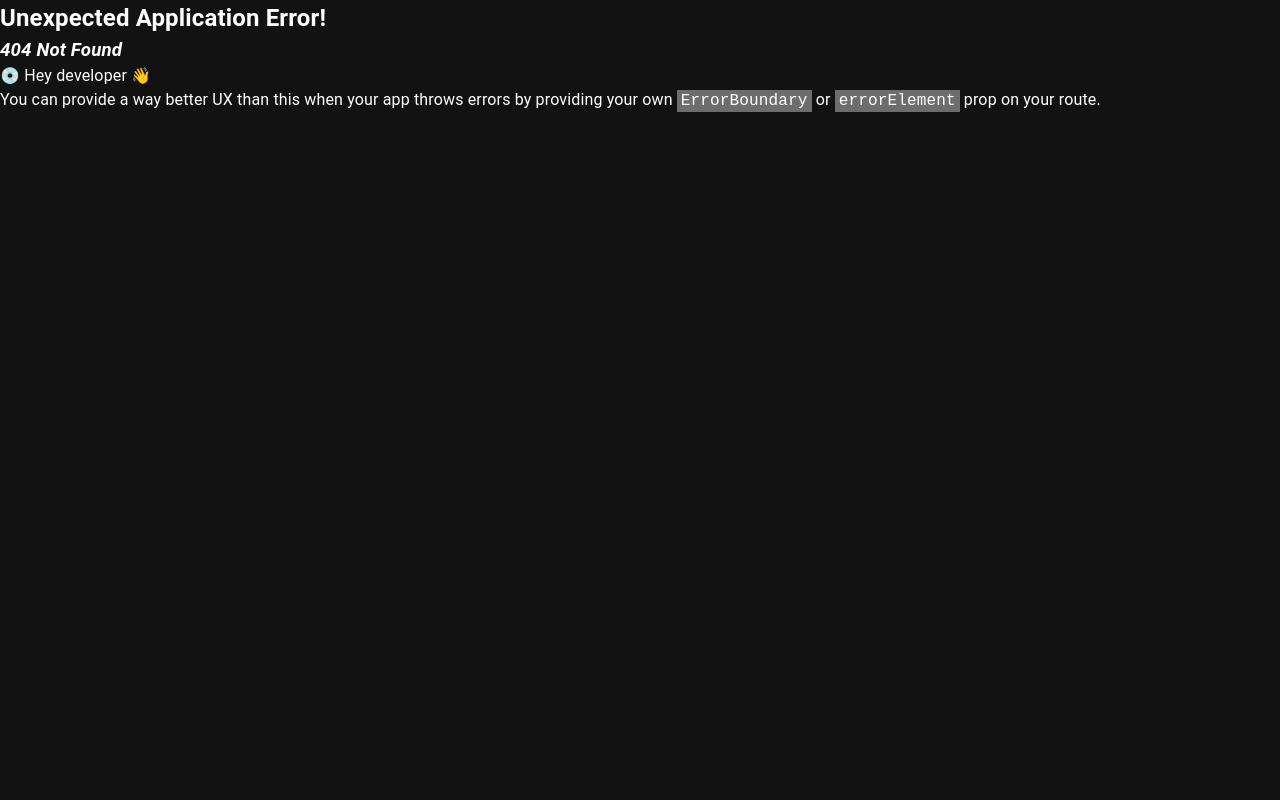
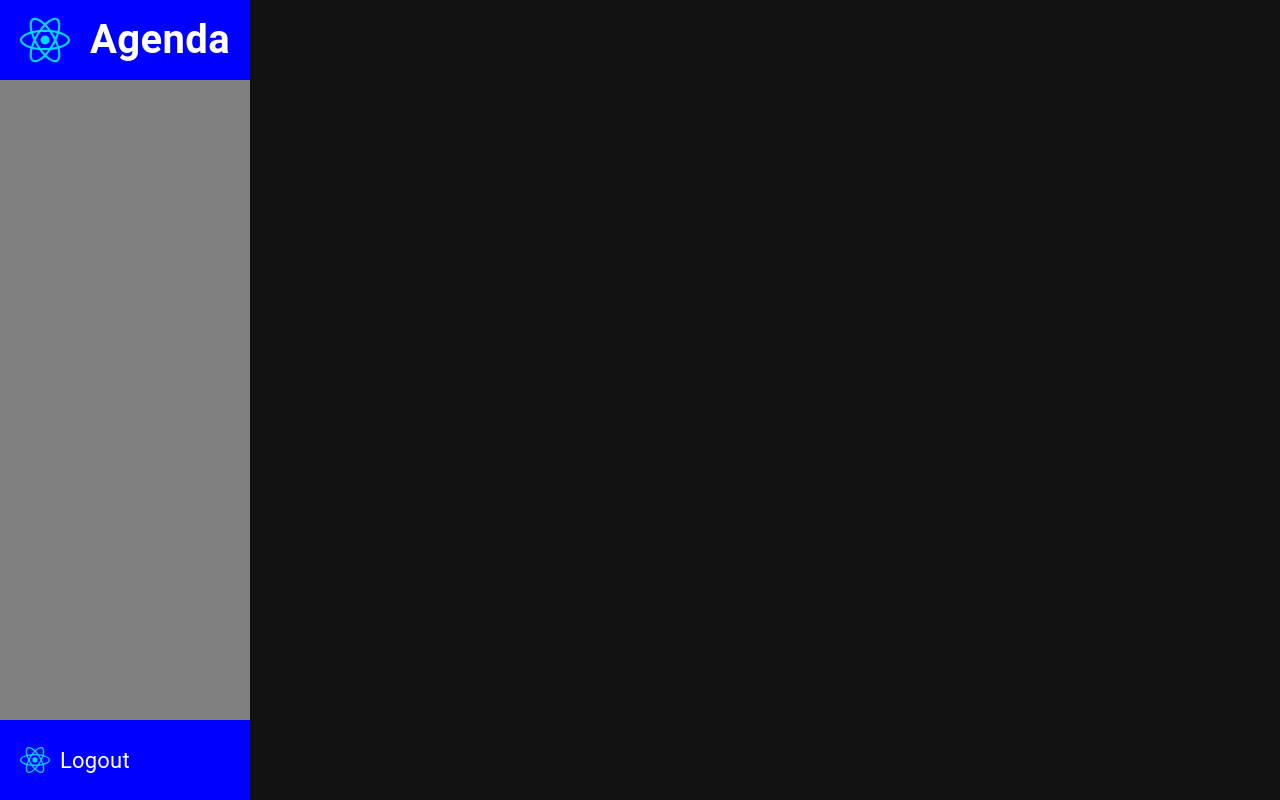
Before and after one commit to RickRietbergen/project-react-net, a React (Vite) app in the folder frontend/project/: page /dashboard in a window 1280 px wide. Before the commit this address had no page. Built offline with nearby package versions, Linux system fonts and the light colour scheme.

Commit message:
create new design dashboard --start with header

```diff
--- a/frontend/project/src/App.css
+++ b/frontend/project/src/App.css
@@ -22,6 +22,16 @@
 
 .img {
   width: 30px;
+}
+
+.nav_img {
+  width: 30px;
+  margin: 0px 10px 0px 20px;
+}
+
+.logo {
+  width: 50px;
+  height: 50px;
 }
 
 /* #root {
--- /dev/null
+++ b/frontend/project/src/components/pages/dashboard/Dashboard.tsx
@@ -0,0 +1,21 @@
+import { Box, Button, Typography, Paper, Modal, Tooltip, TextField, Select, MenuItem, FormControl, InputLabel } from "@mui/material";
+import NewHeader from "../../shared/NewHeader";
+import Page from "../../shared/Page";
+
+const Dashboard = () => {
+    return (
+        <>
+            <Page title="Dashboard" />
+
+            <Box
+                display={"flex"}
+                sx={{ width: "100%", height: "100vh" }}
+            >
+                <NewHeader />
+
+            </Box>
+        </>
+    )
+}
+
+export default Dashboard;
--- /dev/null
+++ b/frontend/project/src/components/shared/NewHeader.tsx
@@ -0,0 +1,53 @@
+import { Box, Button, Typography, Paper, Modal, Tooltip, TextField, Select, MenuItem, FormControl, InputLabel } from "@mui/material";
+
+const NewHeader = () => {
+    return (
+      <>
+        <Box
+          display={"flex"}
+          flexDirection={"column"}
+          sx={{ width: "250px", height: "100%" }}
+        >
+          <Box
+            display={"flex"}
+            justifyContent={"space-evenly"}
+            alignItems={"center"}
+            sx={{ width: "100%", height: "10%", backgroundColor: "blue" }}
+          >
+            <img src="./src/assets/react.svg" alt="logo" className="logo" />
+            <Typography
+              sx={{
+                fontSize: 40,
+                fontWeight: "bold",
+              }}
+            >
+              Agenda
+            </Typography>
+          </Box>
+
+          <Box
+            display={"flex"}
+            alignItems={"center"}
+            sx={{ width: "100%", height: "80%", backgroundColor: "grey" }}
+          ></Box>
+
+          <Box
+            display={"flex"}
+            alignItems={"center"}
+            sx={{ width: "100%", height: "10%", backgroundColor: "blue" }}
+          >
+            <img src="./src/assets/react.svg" alt="logo" className="nav_img" />
+            <Typography
+              sx={{
+                fontSize: 22,
+              }}
+            >
+              Logout
+            </Typography>
+          </Box>
+        </Box>
+      </>
+    );
+}
+
+export default NewHeader;
--- a/frontend/project/src/main.tsx
+++ b/frontend/project/src/main.tsx
@@ -8,6 +8,7 @@ import { SnackbarProvider } from "notistack";
 import { createTheme } from "@mui/material/styles";
 import Employee from "./components/pages/employee/Employee.tsx";
 import Project from "./components/pages/project/Project.tsx";
+import Dashboard from "./components/pages/dashboard/Dashboard.tsx";
 
 const darkTheme = createTheme({
   palette: {
@@ -28,6 +29,10 @@ const router = createBrowserRouter([
     path: "/projects",
     element: <Project />,
   },
+  {
+    path: "/dashboard",
+    element: <Dashboard />,
+  },
 ]);
 
 ReactDOM.createRoot(document.getElementById("root")!).render(
```
